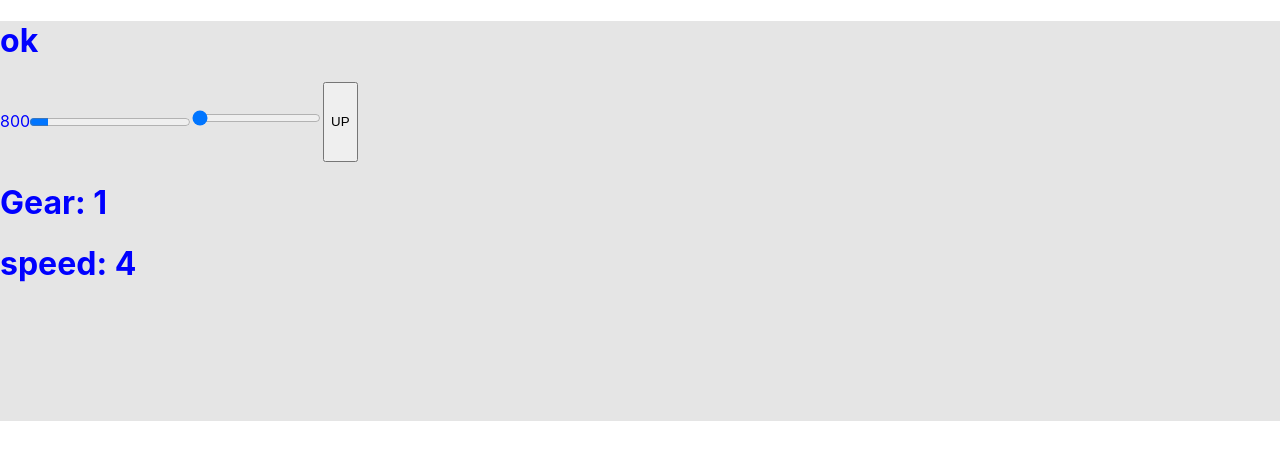
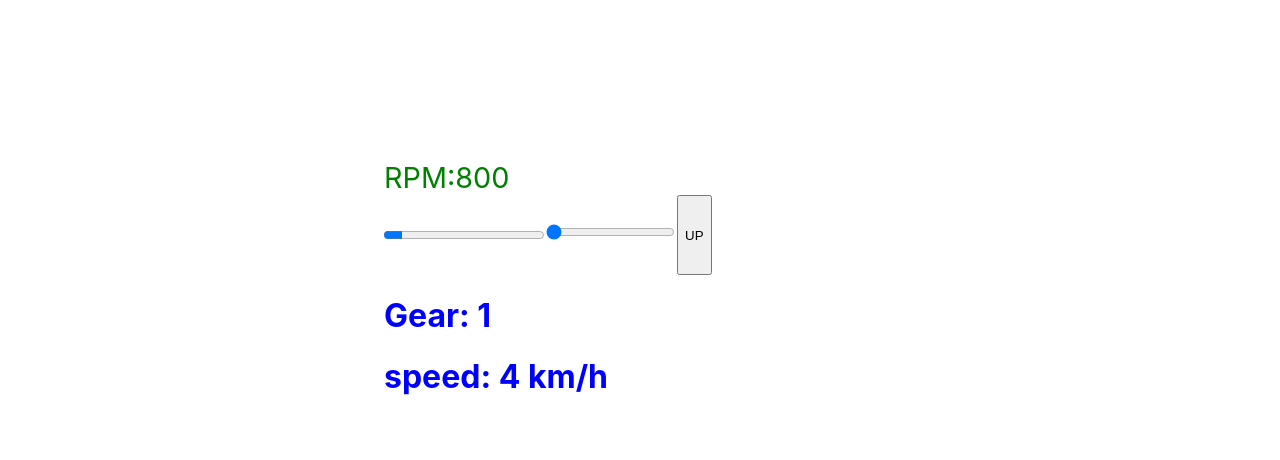
Before and after one commit to programmingkitten/balkan-legends, a React (Create React App) app in the folder balkan-legends/: page / in a window 1280 px wide. Shown: the top 460 px of the page. Built offline with nearby package versions, Linux system fonts and the light colour scheme.

Commit message:
improvements

```diff
--- a/balkan-legends/src/components/car-controller/Car-control.js
+++ b/balkan-legends/src/components/car-controller/Car-control.js
@@ -101,7 +101,7 @@ export default function CarController() {
                 }
             }
 
-        }, 100);
+        }, 50);
 
         //Clearing the interval
         return () => clearInterval(interval);
@@ -110,12 +110,11 @@ export default function CarController() {
 
 
     return <div className={styles.game}>
-        <h1>ok</h1>
-        <label>{rpm.toFixed(0)}</label>
+        <label className={rpm < 5000 ? styles.lowSpeed : styles.highSpeed}>RPM:{rpm.toFixed(0) > 6999 ? "6950" : rpm.toFixed(0)}</label><br></br>
         <progress value={rpm} max={maxRpm}></progress>
         <input type="range" value={gasPower} onChange={(e) => setGasPower(e.target.value)}></input>
         <button onClick={gearUpHandler}>UP</button>
         <h1>Gear: {gear}</h1>
-        <h1>speed: {speed}</h1>
+        <h1>speed: {speed} km/h</h1>
         </div>
 }
--- a/balkan-legends/src/components/car-controller/Car-controller.module.css
+++ b/balkan-legends/src/components/car-controller/Car-controller.module.css
@@ -9,5 +9,22 @@ h1 {
 .game {
     color: blue;
     height: 50vh;
-    background-color: rgba(0,0,0,.1);
+    margin-left: 30vw;
+    margin-top: 20vh;
 }
+
+label {
+    color: red;
+}
+
+.lowSpeed {
+    color: green;
+    font-size: calc(1vw + 1em);
+}
+
+.midSpeed {}
+
+.highSpeed {
+    color: red;
+    font-size: calc(1.3vw + 1.3em);
+}
```
